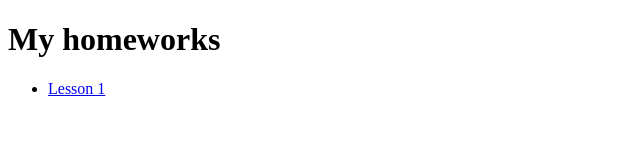
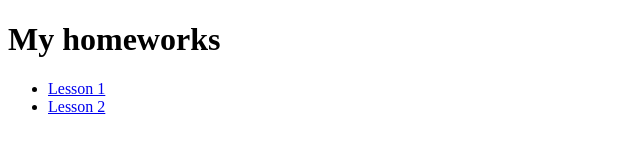
Before and after one commit to akovalenko777/hworks, a plain HTML site: page index.html in a window 1280 px wide. Shown: the full height of the page, 0-640 px from the left. Drawn offline with Linux system fonts and the light colour scheme.

Commit message:
add lesson 2 link

```diff
--- a/index.html
+++ b/index.html
@@ -11,6 +11,7 @@
 
     <ul>
         <li><a href="#">Lesson 1</a></li>
+        <li><a href="#">Lesson 2</a></li>
     </ul>
 </body>
 </html>
```
